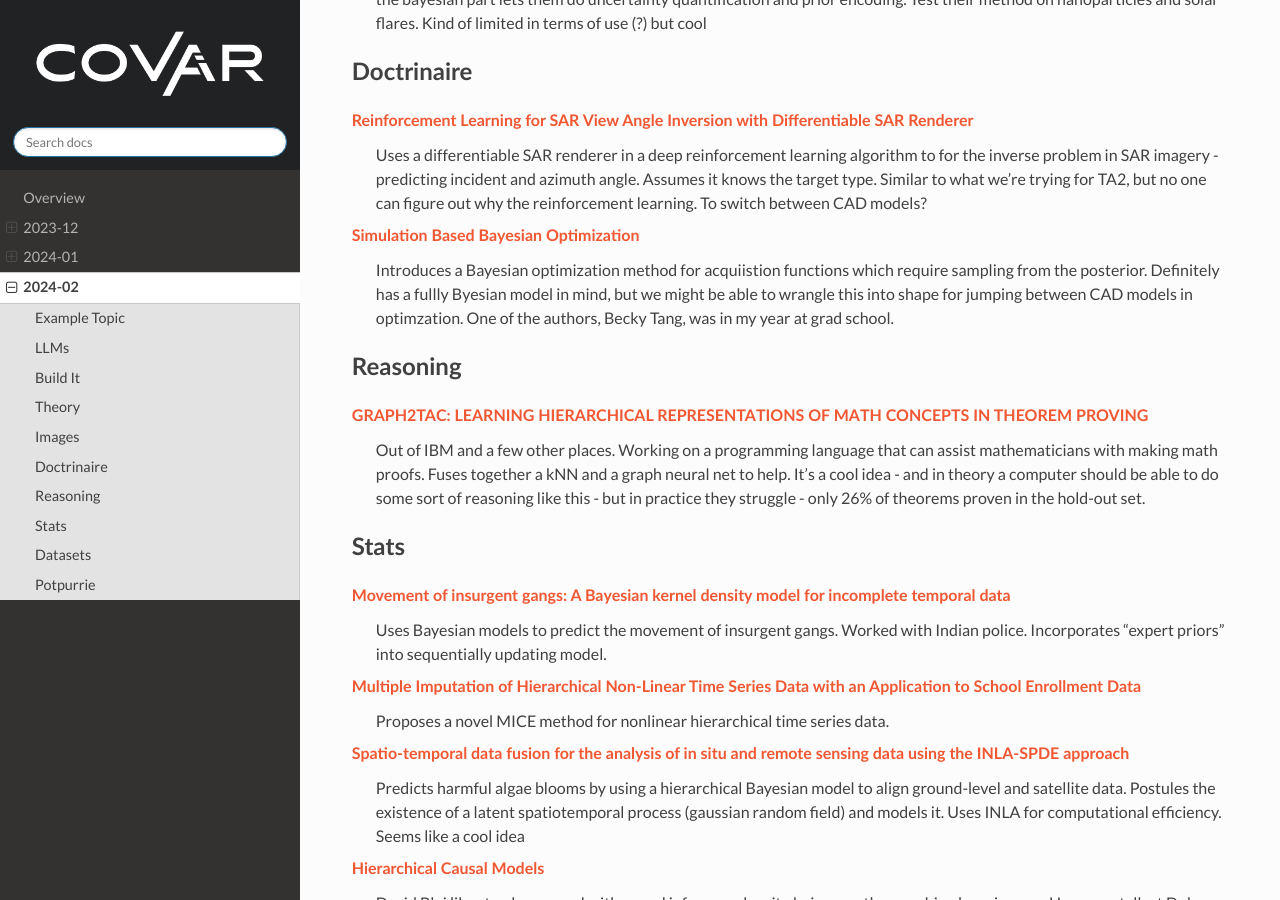
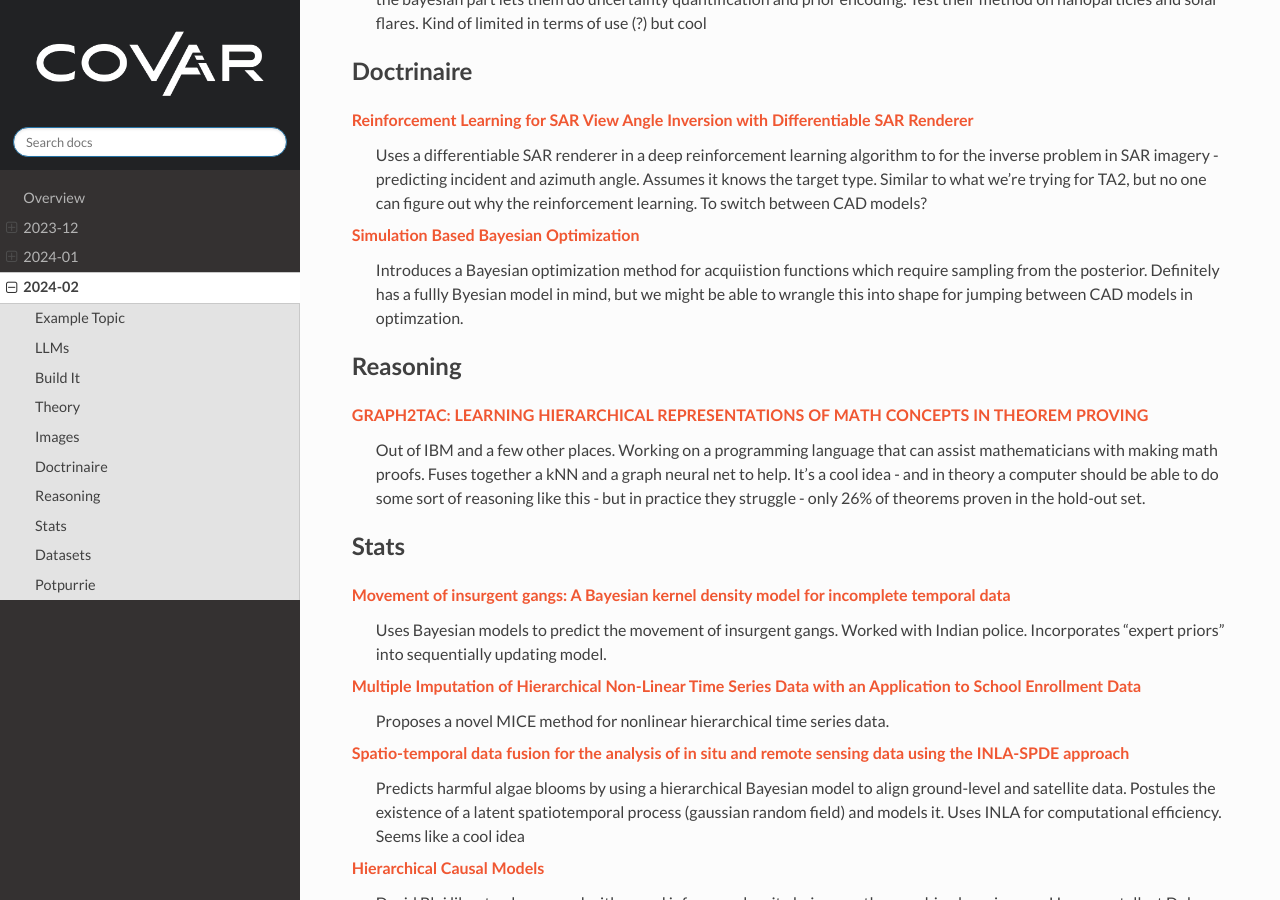
Before and after one commit to covartech/zeitgeist, a Sphinx documentation site: the page built from docs/issues/2024-02.rst, in a window 1280 px wide and 900 px high, scrolled down 2417 px. Built offline with Sphinx 7.4.7 and the Read the Docs theme 2.0.0, drawn with Linux system fonts in a browser that asks for light colours.

Commit message:
Formatting

```diff
--- a/docs/issues/2024-02.rst
+++ b/docs/issues/2024-02.rst
@@ -90,7 +90,7 @@ Doctrinaire
     Uses a differentiable SAR renderer in a deep reinforcement learning algorithm to for the inverse problem in SAR imagery - predicting incident and azimuth angle.  Assumes it knows the target type.  Similar to what we're trying for TA2, but no one can figure out why the reinforcement learning.  To switch between CAD models?
 
 `Simulation Based Bayesian Optimization <https://arxiv.org/pdf/2401.10811.pdf>`_
-    Introduces a Bayesian optimization method for acquiistion functions which require sampling from the posterior.  Definitely has a fullly Byesian model in mind, but we might be able to wrangle this into shape for jumping between CAD models in optimzation. One of the authors, Becky Tang, was in my year at grad school.
+    Introduces a Bayesian optimization method for acquiistion functions which require sampling from the posterior.  Definitely has a fullly Byesian model in mind, but we might be able to wrangle this into shape for jumping between CAD models in optimzation.
 
 Reasoning
 ---------
```
